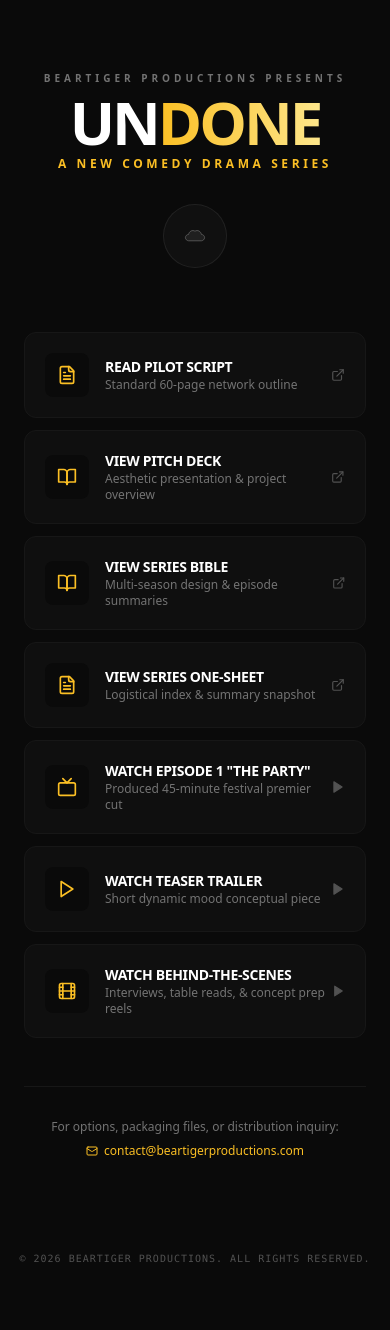
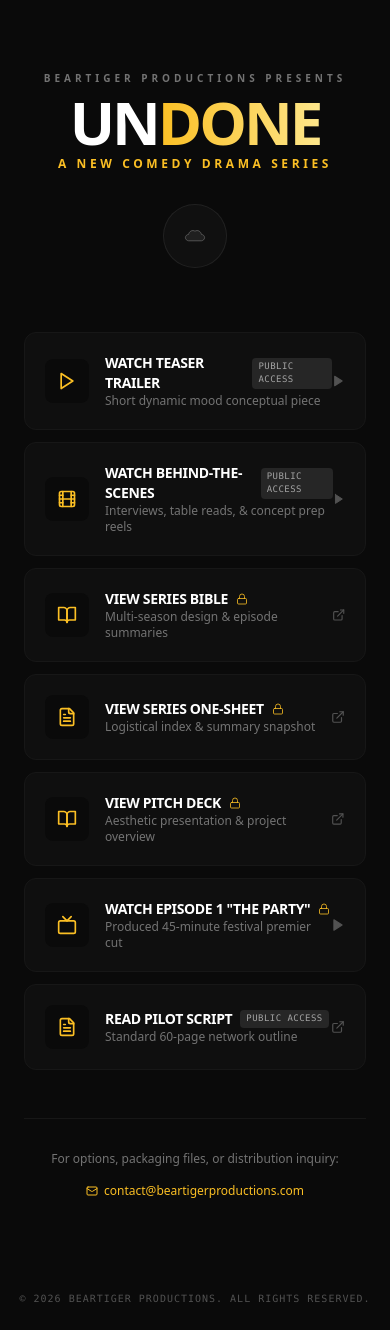
Before and after one commit to kaipaynter/undone-screening-room-v2, a React (Vite) app: page / in a window 390 px wide. Before the commit the page ends 1290 px from the top, so only its background shows below. Built offline with nearby package versions, Linux system fonts and the light colour scheme.

Commit message:
Added password protection and changed order

```diff
--- a/src/App.jsx
+++ b/src/App.jsx
@@ -1,4 +1,4 @@
-import React, { useState } from 'react';
+import React, { useState, useEffect } from 'react';
 import {
   FileText,
   BookOpen,
@@ -7,17 +7,97 @@ import {
   Tv,
   X,
   Mail,
-  FileDown,
-  ChevronLeft,
-  ChevronRight,
-  ExternalLink
+  ExternalLink,
+  Lock,
+  Unlock,
+  KeyRound,
+  Eye,
+  AlertCircle
 } from 'lucide-react';
 
 export default function App() {
-  // Modal view states for opening materials immediately
+  // Modal view states for opening materials
   const [activeDocument, setActiveDocument] = useState(null); // 'script', 'deck', 'onesheet', 'bible'
   const [activeVideo, setActiveVideo] = useState(null); // 'teaser', 'bts', 'ep1'
   const [deckPage, setDeckPage] = useState(0);
+
+  // Password Verification States
+  const [isUnlocked, setIsUnlocked] = useState(false);
+  const [showPasswordModal, setShowPasswordModal] = useState(false);
+  const [inputPassword, setInputPassword] = useState('');
+  const [passwordError, setPasswordError] = useState(false);
+
+  // Track what the user clicked before being prompted for a password
+  const [pendingAction, setPendingAction] = useState(null); // { type: 'document'|'video', target: string }
+
+  // BASE64 CONFIG PASSWORD:
+  // "VU5ET05FMjAyNg==" decodes to "UNDONE2026"
+  // To change the password, encode your new password string to Base64 and replace this value.
+  const ENCODED_PASS = "VU5ET05FMjAyNg==";
+
+  // Hydrate lock state from browser session on mount
+  useEffect(() => {
+    const sessionAuth = sessionStorage.getItem('undone_portal_unlocked');
+    if (sessionAuth === 'true') {
+      setIsUnlocked(true);
+    }
+  }, []);
+
+  // Intercept actions on locked items
+  const handleProtectedAction = (type, target) => {
+    if (isUnlocked) {
+      // Execute action immediately if already unlocked
+      if (type === 'document') {
+        setActiveDocument(target);
+        if (target === 'deck') setDeckPage(0);
+      } else if (type === 'video') {
+        setActiveVideo(target);
+      }
+    } else {
+      // Otherwise, save the action they wanted to perform and prompt for password
+      setPendingAction({ type, target });
+      setShowPasswordModal(true);
+      setPasswordError(false);
+      setInputPassword('');
+    }
+  };
+
+  // Verify entered password against the hash
+  const handlePasswordSubmit = (e) => {
+    e.preventDefault();
+    try {
+      const decodedPassword = atob(ENCODED_PASS);
+      if (inputPassword === decodedPassword) {
+        setIsUnlocked(true);
+        sessionStorage.setItem('undone_portal_unlocked', 'true');
+        setShowPasswordModal(false);
+        setPasswordError(false);
+
+        // Execute the action they were trying to do
+        if (pendingAction) {
+          if (pendingAction.type === 'document') {
+            setActiveDocument(pendingAction.target);
+            if (pendingAction.target === 'deck') setDeckPage(0);
+          } else if (pendingAction.type === 'video') {
+            setActiveVideo(pendingAction.target);
+          }
+          setPendingAction(null);
+        }
+      } else {
+        setPasswordError(true);
+      }
+    } catch (err) {
+      setPasswordError(true);
+    }
+  };
+
+  // Close password gate and cancel pending navigation
+  const handleClosePasswordModal = () => {
+    setShowPasswordModal(false);
+    setPendingAction(null);
+    setInputPassword('');
+    setPasswordError(false);
+  };
 
   // Pitch Deck slides for the interactive inline PDF viewer
   const pitchDeckSlides = [
@@ -48,7 +128,7 @@ export default function App() {
   ];
 
   return (
-    <div className="min-h-screen bg-neutral-950 text-neutral-200 font-sans selection:bg-amber-500 selection:text-black flex flex-col justify-between">
+    <div className="min-h-screen bg-neutral-950 text-neutral-200 font-sans selection:bg-amber-500 selection:text-black flex flex-col justify-between relative">
 
       {/* Background radial soft light */}
       <div className="absolute top-0 left-1/2 -translate-x-1/2 w-full max-w-4xl h-[400px] bg-amber-500/5 rounded-full blur-[120px] pointer-events-none -z-10" />
@@ -81,10 +161,147 @@ export default function App() {
           </div>
         </div>
 
+        { }
         {/* Executive Direct Link Tree Stack */}
         <div className="space-y-3">
 
-          {/* Link: Pilot Script */}
+          {/* Link: Teaser Trailer (UNLOCKED - PUBLIC) */}
+          <button
+            onClick={() => setActiveVideo('teaser')}
+            className="w-full p-5 rounded-xl bg-neutral-900/40 border border-neutral-900 hover:border-amber-500/30 hover:bg-neutral-900/80 transition-all flex items-center justify-between group"
+          >
+            <div className="flex items-center space-x-4">
+              <div className="p-3 rounded-lg bg-neutral-950 text-amber-400 group-hover:scale-105 transition-transform">
+                <Play size={20} />
+              </div>
+              <div className="text-left">
+                <div className="flex items-center space-x-2">
+                  <h3 className="font-bold text-white text-sm tracking-tight uppercase">Watch Teaser Trailer</h3>
+                  <span className="text-[9px] font-mono bg-neutral-800 text-neutral-400 px-1.5 py-0.5 rounded uppercase tracking-wider">Public Access</span>
+                </div>
+                <p className="text-neutral-500 text-xs">Short dynamic mood conceptual piece</p>
+              </div>
+            </div>
+            <Play size={14} fill="currentColor" className="text-neutral-600 group-hover:text-amber-400 transition-colors" />
+          </button>
+
+          {/* Link: BTS Trailer (UNLOCKED - PUBLIC) */}
+          <button
+            onClick={() => setActiveVideo('bts')}
+            className="w-full p-5 rounded-xl bg-neutral-900/40 border border-neutral-900 hover:border-amber-500/30 hover:bg-neutral-900/80 transition-all flex items-center justify-between group"
+          >
+            <div className="flex items-center space-x-4">
+              <div className="p-3 rounded-lg bg-neutral-950 text-amber-400 group-hover:scale-105 transition-transform">
+                <Film size={20} />
+              </div>
+              <div className="text-left">
+                <div className="flex items-center space-x-2">
+                  <h3 className="font-bold text-white text-sm tracking-tight uppercase">Watch Behind-The-Scenes</h3>
+                  <span className="text-[9px] font-mono bg-neutral-800 text-neutral-400 px-1.5 py-0.5 rounded uppercase tracking-wider">Public Access</span>
+                </div>
+                <p className="text-neutral-500 text-xs">Interviews, table reads, & concept prep reels</p>
+              </div>
+            </div>
+            <Play size={14} fill="currentColor" className="text-neutral-600 group-hover:text-amber-400 transition-colors" />
+          </button>
+
+          {/* Link: Series Bible (LOCKED) */}
+          <button
+            onClick={() => handleProtectedAction('document', 'bible')}
+            className="w-full p-5 rounded-xl bg-neutral-900/40 border border-neutral-900 hover:border-amber-500/30 hover:bg-neutral-900/80 transition-all flex items-center justify-between group relative overflow-hidden"
+          >
+            <div className="flex items-center space-x-4">
+              <div className="p-3 rounded-lg bg-neutral-950 text-amber-400 group-hover:scale-105 transition-transform">
+                <BookOpen size={20} />
+              </div>
+              <div className="text-left">
+                <div className="flex items-center space-x-2">
+                  <h3 className="font-bold text-white text-sm tracking-tight uppercase">View Series Bible</h3>
+                  {isUnlocked ? (
+                    <Unlock size={12} className="text-emerald-500" />
+                  ) : (
+                    <Lock size={12} className="text-amber-400/80" />
+                  )}
+                </div>
+                <p className="text-neutral-500 text-xs">Multi-season design & episode summaries</p>
+              </div>
+            </div>
+            <ExternalLink size={14} className="text-neutral-600 group-hover:text-amber-400 transition-colors" />
+          </button>
+
+          {/* Link: One-Sheet (LOCKED) */}
+          <button
+            onClick={() => handleProtectedAction('document', 'onesheet')}
+            className="w-full p-5 rounded-xl bg-neutral-900/40 border border-neutral-900 hover:border-amber-500/30 hover:bg-neutral-900/80 transition-all flex items-center justify-between group relative overflow-hidden"
+          >
+            <div className="flex items-center space-x-4">
+              <div className="p-3 rounded-lg bg-neutral-950 text-amber-400 group-hover:scale-105 transition-transform">
+                <FileText size={20} />
+              </div>
+              <div className="text-left">
+                <div className="flex items-center space-x-2">
+                  <h3 className="font-bold text-white text-sm tracking-tight uppercase">View Series One-Sheet</h3>
+                  {isUnlocked ? (
+                    <Unlock size={12} className="text-emerald-500" />
+                  ) : (
+                    <Lock size={12} className="text-amber-400/80" />
+                  )}
+                </div>
+                <p className="text-neutral-500 text-xs">Logistical index & summary snapshot</p>
+              </div>
+            </div>
+            <ExternalLink size={14} className="text-neutral-600 group-hover:text-amber-400 transition-colors" />
+          </button>
+
+          {/* Link: Pitch Deck (LOCKED) */}
+          <button
+            onClick={() => handleProtectedAction('document', 'deck')}
+            className="w-full p-5 rounded-xl bg-neutral-900/40 border border-neutral-900 hover:border-amber-500/30 hover:bg-neutral-900/80 transition-all flex items-center justify-between group relative overflow-hidden"
+          >
+            <div className="flex items-center space-x-4">
+              <div className="p-3 rounded-lg bg-neutral-950 text-amber-400 group-hover:scale-105 transition-transform">
+                <BookOpen size={20} />
+              </div>
+              <div className="text-left">
+                <div className="flex items-center space-x-2">
+                  <h3 className="font-bold text-white text-sm tracking-tight uppercase">View Pitch Deck</h3>
+                  {isUnlocked ? (
+                    <Unlock size={12} className="text-emerald-500" />
+                  ) : (
+                    <Lock size={12} className="text-amber-400/80" />
+                  )}
+                </div>
+                <p className="text-neutral-500 text-xs">Aesthetic presentation & project overview</p>
+              </div>
+            </div>
+            <ExternalLink size={14} className="text-neutral-600 group-hover:text-amber-400 transition-colors" />
+          </button>
+
+          {/* Link: Ep 1 Pilot Screener (LOCKED) */}
+          <button
+            onClick={() => handleProtectedAction('video', 'ep1')}
+            className="w-full p-5 rounded-xl bg-neutral-900/40 border border-neutral-900 hover:border-amber-500/30 hover:bg-neutral-900/80 transition-all flex items-center justify-between group relative overflow-hidden"
+          >
+            <div className="flex items-center space-x-4">
+              <div className="p-3 rounded-lg bg-neutral-950 text-amber-400 group-hover:scale-105 transition-transform">
+                <Tv size={20} />
+              </div>
+              <div className="text-left">
+                <div className="flex items-center space-x-2">
+                  <h3 className="font-bold text-white text-sm tracking-tight uppercase">Watch Episode 1 "The Party"</h3>
+                  {isUnlocked ? (
+                    <Unlock size={12} className="text-emerald-500" />
+                  ) : (
+                    <Lock size={12} className="text-amber-400/80" />
+                  )}
+                </div>
+                <p className="text-neutral-500 text-xs">Produced 45-minute festival premier cut</p>
+              </div>
+            </div>
+            <Play size={14} fill="currentColor" className="text-neutral-600 group-hover:text-amber-400 transition-colors" />
+          </button>
+
+          {/* Link: Pilot Script (UNLOCKED - PUBLIC) */}
           <button
             onClick={() => setActiveDocument('script')}
             className="w-full p-5 rounded-xl bg-neutral-900/40 border border-neutral-900 hover:border-amber-500/30 hover:bg-neutral-900/80 transition-all flex items-center justify-between group"
@@ -94,122 +311,20 @@ export default function App() {
                 <FileText size={20} />
               </div>
               <div className="text-left">
-                <h3 className="font-bold text-white text-sm tracking-tight uppercase">Read Pilot Script</h3>
+                <div className="flex items-center space-x-2">
+                  <h3 className="font-bold text-white text-sm tracking-tight uppercase">Read Pilot Script</h3>
+                  <span className="text-[9px] font-mono bg-neutral-800 text-neutral-400 px-1.5 py-0.5 rounded uppercase tracking-wider">Public Access</span>
+                </div>
                 <p className="text-neutral-500 text-xs">Standard 60-page network outline</p>
               </div>
             </div>
             <ExternalLink size={14} className="text-neutral-600 group-hover:text-amber-400 transition-colors" />
           </button>
 
-          {/* Link: Pitch Deck */}
-          <button
-            onClick={() => {
-              setActiveDocument('deck');
-              setDeckPage(0);
-            }}
-            className="w-full p-5 rounded-xl bg-neutral-900/40 border border-neutral-900 hover:border-amber-500/30 hover:bg-neutral-900/80 transition-all flex items-center justify-between group"
-          >
-            <div className="flex items-center space-x-4">
-              <div className="p-3 rounded-lg bg-neutral-950 text-amber-400 group-hover:scale-105 transition-transform">
-                <BookOpen size={20} />
-              </div>
-              <div className="text-left">
-                <h3 className="font-bold text-white text-sm tracking-tight uppercase">View Pitch Deck</h3>
-                <p className="text-neutral-500 text-xs">Aesthetic presentation & project overview</p>
-              </div>
-            </div>
-            <ExternalLink size={14} className="text-neutral-600 group-hover:text-amber-400 transition-colors" />
-          </button>
-
-          {/* Link: Series Bible */}
-          <button
-            onClick={() => setActiveDocument('bible')}
-            className="w-full p-5 rounded-xl bg-neutral-900/40 border border-neutral-900 hover:border-amber-500/30 hover:bg-neutral-900/80 transition-all flex items-center justify-between group"
-          >
-            <div className="flex items-center space-x-4">
-              <div className="p-3 rounded-lg bg-neutral-950 text-amber-400 group-hover:scale-105 transition-transform">
-                <BookOpen size={20} />
-              </div>
-              <div className="text-left">
-                <h3 className="font-bold text-white text-sm tracking-tight uppercase">View Series Bible</h3>
-                <p className="text-neutral-500 text-xs">Multi-season design & episode summaries</p>
-              </div>
-            </div>
-            <ExternalLink size={14} className="text-neutral-600 group-hover:text-amber-400 transition-colors" />
-          </button>
-
-          {/* Link: One-Sheet */}
-          <button
-            onClick={() => setActiveDocument('onesheet')}
-            className="w-full p-5 rounded-xl bg-neutral-900/40 border border-neutral-900 hover:border-amber-500/30 hover:bg-neutral-900/80 transition-all flex items-center justify-between group"
-          >
-            <div className="flex items-center space-x-4">
-              <div className="p-3 rounded-lg bg-neutral-950 text-amber-400 group-hover:scale-105 transition-transform">
-                <FileText size={20} />
-              </div>
-              <div className="text-left">
-                <h3 className="font-bold text-white text-sm tracking-tight uppercase">View Series One-Sheet</h3>
-                <p className="text-neutral-500 text-xs">Logistical index & summary snapshot</p>
-              </div>
-            </div>
-            <ExternalLink size={14} className="text-neutral-600 group-hover:text-amber-400 transition-colors" />
-          </button>
-
-          {/* Link: Ep 1 Pilot Screener */}
-          <button
-            onClick={() => setActiveVideo('ep1')}
-            className="w-full p-5 rounded-xl bg-neutral-900/40 border border-neutral-900 hover:border-amber-500/30 hover:bg-neutral-900/80 transition-all flex items-center justify-between group"
-          >
-            <div className="flex items-center space-x-4">
-              <div className="p-3 rounded-lg bg-neutral-950 text-amber-400 group-hover:scale-105 transition-transform">
-                <Tv size={20} />
-              </div>
-              <div className="text-left">
-                <h3 className="font-bold text-white text-sm tracking-tight uppercase">Watch Episode 1 "The Party"</h3>
-                <p className="text-neutral-500 text-xs">Produced 45-minute festival premier cut</p>
-              </div>
-            </div>
-            <Play size={14} fill="currentColor" className="text-neutral-600 group-hover:text-amber-400 transition-colors" />
-          </button>
-
-          {/* Link: Teaser Trailer */}
-          <button
-            onClick={() => setActiveVideo('teaser')}
-            className="w-full p-5 rounded-xl bg-neutral-900/40 border border-neutral-900 hover:border-amber-500/30 hover:bg-neutral-900/80 transition-all flex items-center justify-between group"
-          >
-            <div className="flex items-center space-x-4">
-              <div className="p-3 rounded-lg bg-neutral-950 text-amber-400 group-hover:scale-105 transition-transform">
-                <Play size={20} />
-              </div>
-              <div className="text-left">
-                <h3 className="font-bold text-white text-sm tracking-tight uppercase">Watch Teaser Trailer</h3>
-                <p className="text-neutral-500 text-xs">Short dynamic mood conceptual piece</p>
-              </div>
-            </div>
-            <Play size={14} fill="currentColor" className="text-neutral-600 group-hover:text-amber-400 transition-colors" />
-          </button>
-
-          {/* Link: BTS Trailer */}
-          <button
-            onClick={() => setActiveVideo('bts')}
-            className="w-full p-5 rounded-xl bg-neutral-900/40 border border-neutral-900 hover:border-amber-500/30 hover:bg-neutral-900/80 transition-all flex items-center justify-between group"
-          >
-            <div className="flex items-center space-x-4">
-              <div className="p-3 rounded-lg bg-neutral-950 text-amber-400 group-hover:scale-105 transition-transform">
-                <Film size={20} />
-              </div>
-              <div className="text-left">
-                <h3 className="font-bold text-white text-sm tracking-tight uppercase">Watch Behind-The-Scenes</h3>
-                <p className="text-neutral-500 text-xs">Interviews, table reads, & concept prep reels</p>
-              </div>
-            </div>
-            <Play size={14} fill="currentColor" className="text-neutral-600 group-hover:text-amber-400 transition-colors" />
-          </button>
-
         </div>
 
         {/* Minimal Footer Direct Contact Details */}
-        <div className="pt-8 border-t border-neutral-900 text-center space-y-2">
+        <div className="pt-8 border-t border-neutral-900 text-center space-y-4">
           <p className="text-xs text-neutral-500">
             For options, packaging files, or distribution inquiry:
           </p>
@@ -220,6 +335,20 @@ export default function App() {
             <Mail size={12} />
             <span>contact@beartigerproductions.com</span>
           </a>
+
+          {isUnlocked && (
+            <div className="pt-2">
+              <button
+                onClick={() => {
+                  setIsUnlocked(false);
+                  sessionStorage.removeItem('undone_portal_unlocked');
+                }}
+                className="text-[10px] uppercase font-mono tracking-wider text-neutral-600 hover:text-red-400 transition-colors underline"
+              >
+                Relock Staging Session
+              </button>
+            </div>
+          )}
         </div>
 
       </main>
@@ -229,11 +358,75 @@ export default function App() {
         © 2026 BEARTIGER PRODUCTIONS. All Rights Reserved.
       </footer>
 
+      {/* --- PASSWORD GATE LIGHTBOXPOPUP --- */}
+      {showPasswordModal && (
+        <div className="fixed inset-0 z-50 bg-black/95 backdrop-blur-md flex items-center justify-center p-4">
+          <div className="max-w-md w-full bg-neutral-900 border border-neutral-800 p-6 md:p-8 rounded-2xl space-y-6 shadow-2xl relative">
+            <button
+              onClick={handleClosePasswordModal}
+              className="absolute top-4 right-4 p-1 rounded-full text-neutral-500 hover:text-white hover:bg-neutral-800 transition-all"
+            >
+              <X size={16} />
+            </button>
+
+            <div className="text-center space-y-2">
+              <div className="inline-flex items-center justify-center p-3 rounded-full bg-amber-400/10 text-amber-400 mb-2">
+                <KeyRound size={24} />
+              </div>
+              <h3 className="text-lg font-bold text-white uppercase tracking-wide">Executive Access Key Required</h3>
+              <p className="text-xs text-neutral-400 max-w-xs mx-auto leading-relaxed">
+                You are trying to access a secure production asset. Please enter the shared passcode to verify development credentials.
+              </p>
+            </div>
+
+            <form onSubmit={handlePasswordSubmit} className="space-y-4">
+              <div className="space-y-1">
+                <input
+                  type="password"
+                  required
+                  placeholder="Enter Passcode"
+                  value={inputPassword}
+                  onChange={(e) => {
+                    setInputPassword(e.target.value);
+                    setPasswordError(false);
+                  }}
+                  className="w-full bg-neutral-950 px-4 py-3 rounded-xl border border-neutral-800 text-sm focus:outline-none focus:border-amber-400/40 text-center tracking-widest font-mono text-white placeholder:tracking-normal placeholder:font-sans"
+                  autoFocus
+                />
+              </div>
+
+              {passwordError && (
+                <div className="flex items-center space-x-2 text-xs text-red-400 bg-red-500/10 p-2.5 rounded-lg border border-red-500/20">
+                  <AlertCircle size={14} />
+                  <span>Invalid credentials. Check configuration parameters.</span>
+                </div>
+              )}
+
+              <div className="flex gap-2 pt-2">
+                <button
+                  type="button"
+                  onClick={handleClosePasswordModal}
+                  className="flex-1 py-2.5 bg-neutral-800 hover:bg-neutral-750 text-neutral-400 rounded-xl text-xs font-bold uppercase tracking-wider transition-all"
+                >
+                  Cancel
+                </button>
+                <button
+                  type="submit"
+                  className="flex-1 py-2.5 bg-amber-400 hover:bg-amber-300 text-black rounded-xl text-xs font-bold uppercase tracking-wider transition-all"
+                >
+                  Verify Key
+                </button>
+              </div>
+            </form>
+          </div>
+        </div>
+      )}
+
       {/* --- INLINE LIGHTBOX POPUPS FOR INSTANT REVIEWING --- */}
 
       {/* 1. SCREENPLAY & DOCUMENT VIEWER */}
       {activeDocument && (
-        <div className="fixed inset-0 z-50 bg-black/95 backdrop-blur-md flex items-center justify-center p-4 overflow-y-auto">
+        <div className="fixed inset-0 z-40 bg-black/95 backdrop-blur-md flex items-center justify-center p-4 overflow-y-auto">
           <div className="max-w-2xl w-full my-6 space-y-4">
 
             <div className="flex items-center justify-between">
@@ -376,7 +569,7 @@ export default function App() {
 
       {/* 2. VIDEO SCREENS VIEWER */}
       {activeVideo && (
-        <div className="fixed inset-0 z-50 bg-black/95 backdrop-blur-md flex items-center justify-center p-4">
+        <div className="fixed inset-0 z-40 bg-black/95 backdrop-blur-md flex items-center justify-center p-4">
           <div className="max-w-3xl w-full space-y-4">
 
             <div className="flex items-center justify-between">
```
